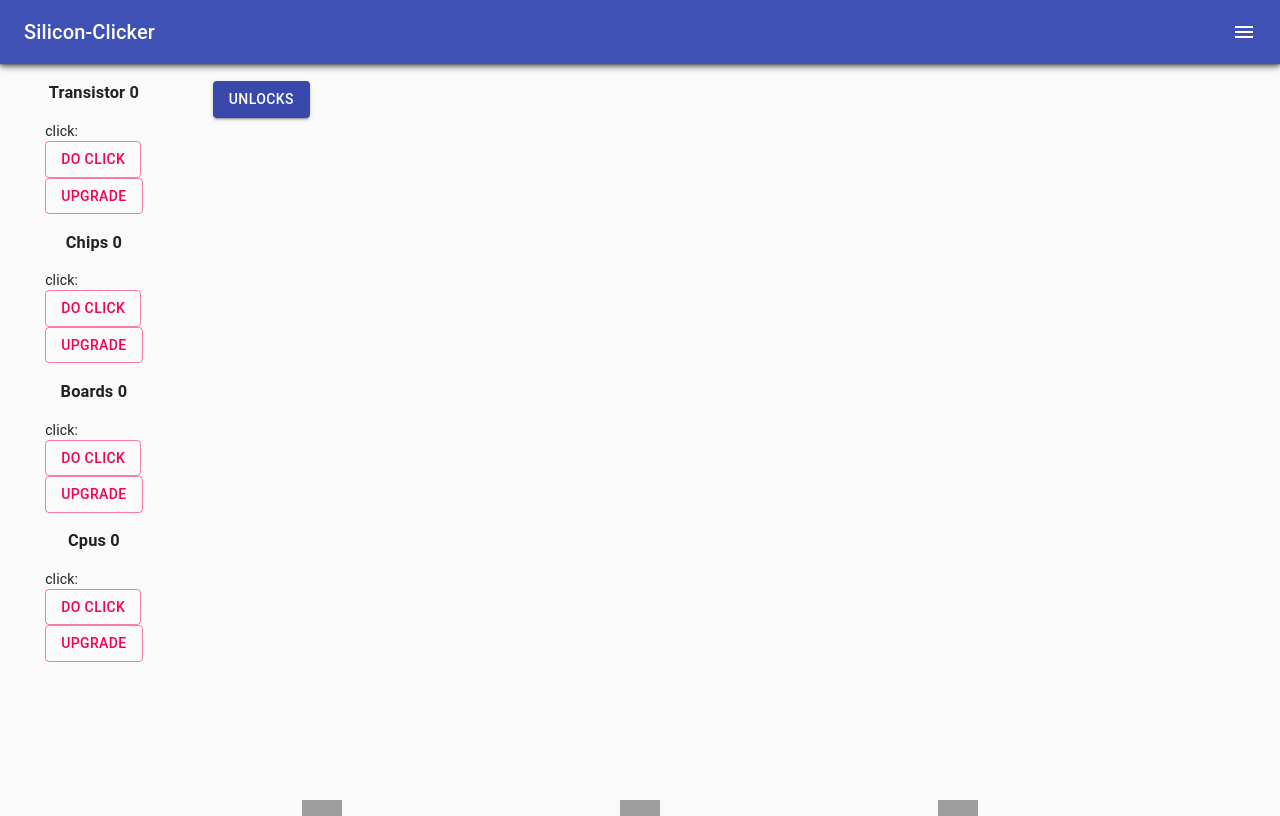
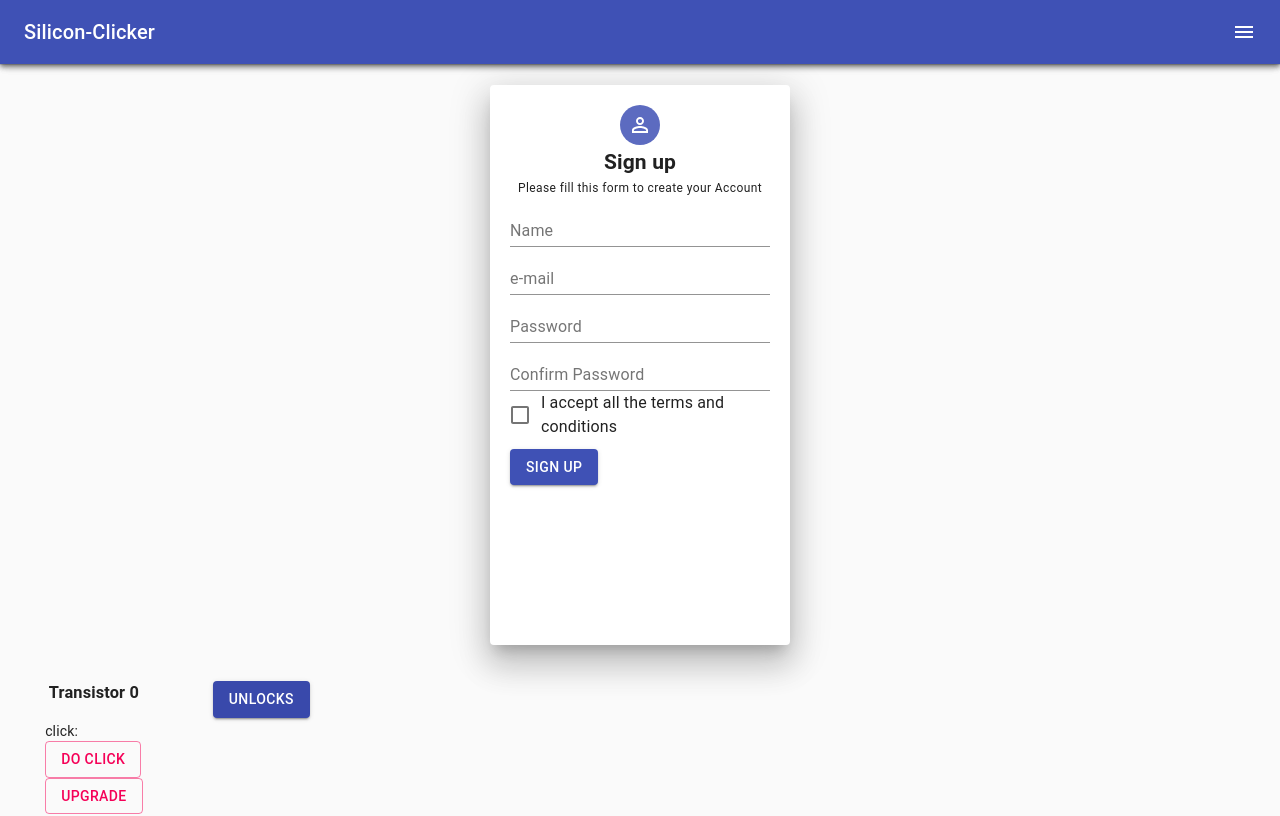
Before and after one commit to JR1994-CA/two, a React (Create React App) app in the folder tsclient/: page / in a window 1280 px wide. Shown: the top 816 px of the page. Built offline with nearby package versions, Linux system fonts and the light colour scheme; grey boxes are pictures that could not be loaded.

Commit message:
created Signup modal

```diff
--- a/tsclient/src/App.tsx
+++ b/tsclient/src/App.tsx
@@ -2,8 +2,8 @@ import {Container, Divider} from "@material-ui/core";
 import NavBar from "./components/Navbar";
 import Drawer from "./components/Layout/index";
 import Main from './components/Draw/main';
-import Login from "./components/LoginSignup/SignInModal";
-
+import Login from "./components/LoginSignup/Login";
+import Signup from "./components/LoginSignup/Signup";
 
 function App() {
     return (
@@ -11,6 +11,7 @@ function App() {
             <NavBar/>
             <Divider/>
             {/*<Login/>*/}
+            <Signup/>
             <Main/>
             <Drawer/>
         </>
--- /dev/null
+++ b/tsclient/src/components/LoginSignup/Signup.tsx
@@ -0,0 +1,67 @@
+import {Avatar, Button, Checkbox, FormControl, FormControlLabel, Grid, Paper, TextField} from "@material-ui/core";
+import React from "react";
+import {makeStyles} from "@material-ui/core/styles";
+import {indigo, pink} from "@material-ui/core/colors";
+import PermIdentityIcon from '@material-ui/icons/PermIdentity';
+import {Typography} from "@material-ui/core";
+import {Input,InputLabel,FormHelperText} from "@material-ui/core";
+
+
+const useStyles = makeStyles((theme) => ({
+    root: {
+        display: 'flex',
+        '& > *': {
+            margin: theme.spacing(1),
+        },
+    },
+    pink: {
+        color: theme.palette.getContrastText(pink[500]),
+        backgroundColor: pink[500],
+    },
+    blue: {
+        color: '#fff',
+        backgroundColor: indigo[400],
+    },
+headerStyle:{
+        margin:2
+},
+    btnStyle:{
+        margin:"10px auto"
+    },
+}));
+
+
+const Signup = () => {
+    const classes = useStyles();
+    const paperStyle = {padding: '20px', height: '70vh', width: 300, margin: "20px auto"};
+    return (
+        <Grid>
+            <Paper elevation={20} style={paperStyle}>
+                <Grid container justify="center" direction={"column"} alignItems={"center"}>
+                    <Avatar className={classes.blue}><PermIdentityIcon/></Avatar>
+                    <h2 className={classes.headerStyle}>Sign up</h2>
+                    <Typography variant={'caption'}>Please fill this form to create your Account</Typography>
+                </Grid>
+                <form>
+                    <TextField label={'Name'} fullWidth/>
+                    <TextField label={'e-mail'} fullWidth/>
+                    <TextField label={'Password'} type={'password'} fullWidth/>
+                    <TextField label={'Confirm Password'} type={'password'} fullWidth/>
+                    <FormControlLabel
+                        control={
+                            <Checkbox
+                                name="checked"
+                                color="primary"
+                            />
+                        }
+                        label="I accept all the terms and conditions"
+                    />
+                    <Button type="submit" variant="contained" color="primary" className={classes.btnStyle}>
+                        Sign up
+                    </Button>
+                </form>
+            </Paper>
+        </Grid>
+    );
+}
+export default Signup;
```
Also changed, not shown: tsclient/src/components/LoginSignup/Login.tsx (renamed from tsclient/src/components/LoginSignup/SignInModal.tsx).
